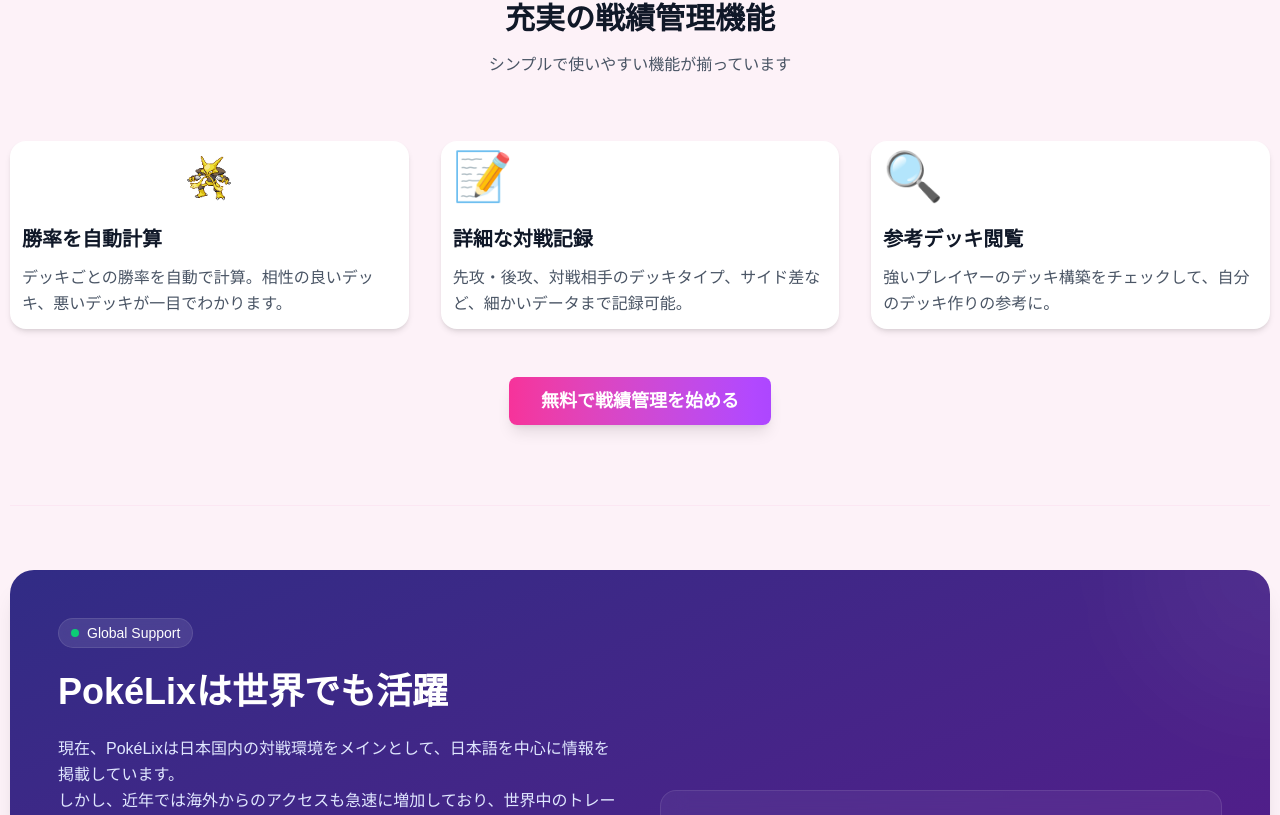
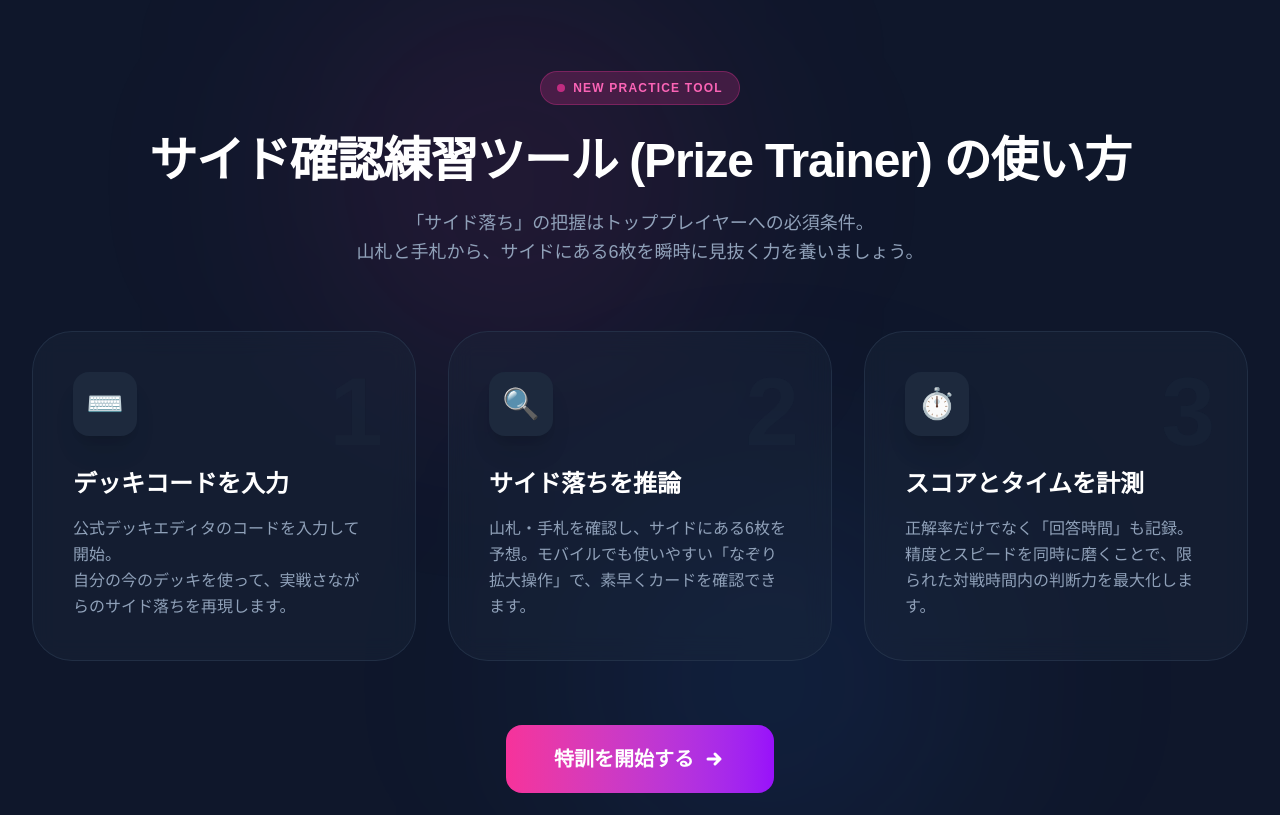
Before and after one commit to rmatsumoto3o3-blip/pokeka-app, a Next.js app: page / in a window 1280 px wide. Shown: the part 3945-4760 px from the top of the page. Built offline with nearby package versions, Linux system fonts and the light colour scheme; no server answers; the database is empty; a web font is replaced by a local one.

Commit message:
feat: add Prize Trainer usage guide section to landing page

```diff
--- a/components/LandingPage.tsx
+++ b/components/LandingPage.tsx
@@ -465,6 +465,80 @@ export default function LandingPage({ decks, archetypes, articles }: LandingPage
                     </div>
                 </div >
             </section >
+            {/* NEW: Prize Trainer Usage Guide */}
+            <section className="py-20 bg-slate-900 overflow-hidden relative">
+                <div className="absolute top-0 left-1/4 w-96 h-96 bg-pink-500/10 rounded-full blur-[120px] pointer-events-none"></div>
+                <div className="absolute bottom-0 right-1/4 w-96 h-96 bg-blue-500/10 rounded-full blur-[120px] pointer-events-none"></div>
+
+                <div className="max-w-7xl mx-auto px-4 sm:px-6 lg:px-8 relative z-10">
+                    <div className="text-center mb-16">
+                        <div className="inline-flex items-center gap-2 bg-pink-500/20 px-4 py-2 rounded-full border border-pink-500/30 mb-6">
+                            <span className="w-2 h-2 bg-pink-500 rounded-full animate-pulse"></span>
+                            <span className="text-pink-400 font-black tracking-widest uppercase text-xs">New Practice Tool</span>
+                        </div>
+                        <h2 className="text-4xl md:text-5xl font-black text-white mt-2 tracking-tight">
+                            サイド確認練習ツール<br className="md:hidden" /> (Prize Trainer) の使い方
+                        </h2>
+                        <p className="mt-6 text-slate-400 max-w-2xl mx-auto text-lg leading-relaxed">
+                            「サイド落ち」の把握はトッププレイヤーへの必須条件。<br />
+                            山札と手札から、サイドにある6枚を瞬時に見抜く力を養いましょう。
+                        </p>
+                    </div>
+
+                    <div className="grid grid-cols-1 md:grid-cols-3 gap-8 mb-16">
+                        {/* Step 1 */}
+                        <div className="bg-slate-800/40 backdrop-blur-md p-10 rounded-[40px] border border-slate-700/50 hover:border-pink-500/50 transition-all duration-500 group relative overflow-hidden">
+                            <div className="absolute top-0 right-0 p-8 text-8xl font-black text-slate-700/10 pointer-events-none">1</div>
+                            <div className="w-16 h-16 bg-slate-800 rounded-2xl flex items-center justify-center text-3xl mb-8 group-hover:scale-110 group-hover:bg-pink-500 group-hover:text-white transition-all duration-500 shadow-xl">
+                                ⌨️
+                            </div>
+                            <h3 className="text-2xl font-black text-white mb-4">デッキコードを入力</h3>
+                            <p className="text-slate-400 leading-relaxed">
+                                公式デッキエディタのコードを入力して開始。<br />
+                                自分の今のデッキを使って、実戦さながらのサイド落ちを再現します。
+                            </p>
+                        </div>
+
+                        {/* Step 2 */}
+                        <div className="bg-slate-800/40 backdrop-blur-md p-10 rounded-[40px] border border-slate-700/50 hover:border-purple-500/50 transition-all duration-500 group relative overflow-hidden">
+                            <div className="absolute top-0 right-0 p-8 text-8xl font-black text-slate-700/10 pointer-events-none">2</div>
+                            <div className="w-16 h-16 bg-slate-800 rounded-2xl flex items-center justify-center text-3xl mb-8 group-hover:scale-110 group-hover:bg-purple-500 group-hover:text-white transition-all duration-500 shadow-xl">
+                                🔍
+                            </div>
+                            <h3 className="text-2xl font-black text-white mb-4">サイド落ちを推論</h3>
+                            <p className="text-slate-400 leading-relaxed">
+                                山札・手札を確認し、サイドにある6枚を予想。モバイルでも使いやすい「なぞり拡大操作」で、素早くカードを確認できます。
+                            </p>
+                        </div>
+
+                        {/* Step 3 */}
+                        <div className="bg-slate-800/40 backdrop-blur-md p-10 rounded-[40px] border border-slate-700/50 hover:border-blue-500/50 transition-all duration-500 group relative overflow-hidden">
+                            <div className="absolute top-0 right-0 p-8 text-8xl font-black text-slate-700/10 pointer-events-none">3</div>
+                            <div className="w-16 h-16 bg-slate-800 rounded-2xl flex items-center justify-center text-3xl mb-8 group-hover:scale-110 group-hover:bg-blue-500 group-hover:text-white transition-all duration-500 shadow-xl">
+                                ⏱️
+                            </div>
+                            <h3 className="text-2xl font-black text-white mb-4">スコアとタイムを計測</h3>
+                            <p className="text-slate-400 leading-relaxed">
+                                正解率だけでなく「回答時間」も記録。<br />
+                                精度とスピードを同時に磨くことで、限られた対戦時間内の判断力を最大化します。
+                            </p>
+                        </div>
+                    </div>
+
+                    <div className="text-center">
+                        <Link
+                            href="/practice/prize-trainer"
+                            className="inline-flex items-center px-12 py-5 bg-gradient-to-r from-pink-500 to-purple-600 text-white rounded-2xl font-black text-xl hover:shadow-[0_0_40px_rgba(236,72,153,0.4)] hover:-translate-y-1 active:translate-y-0 transition-all duration-300"
+                        >
+                            特訓を開始する
+                            <svg className="w-6 h-6 ml-2" fill="none" stroke="currentColor" viewBox="0 0 24 24">
+                                <path strokeLinecap="round" strokeLinejoin="round" strokeWidth={3} d="M13 7l5 5m0 0l-5 5m5-5H6" />
+                            </svg>
+                        </Link>
+                    </div>
+                </div>
+            </section>
+
             <section id="features" className="py-2.5 md:py-2.5 bg-pink-50"> <div className="max-w-7xl mx-auto px-2 sm:px-2.5 lg:px-2.5">
                 <div className="text-center mb-16">
                     <h2 className="text-2xl md:text-3xl font-bold text-gray-900 mb-4">充実の戦績管理機能</h2>
```
